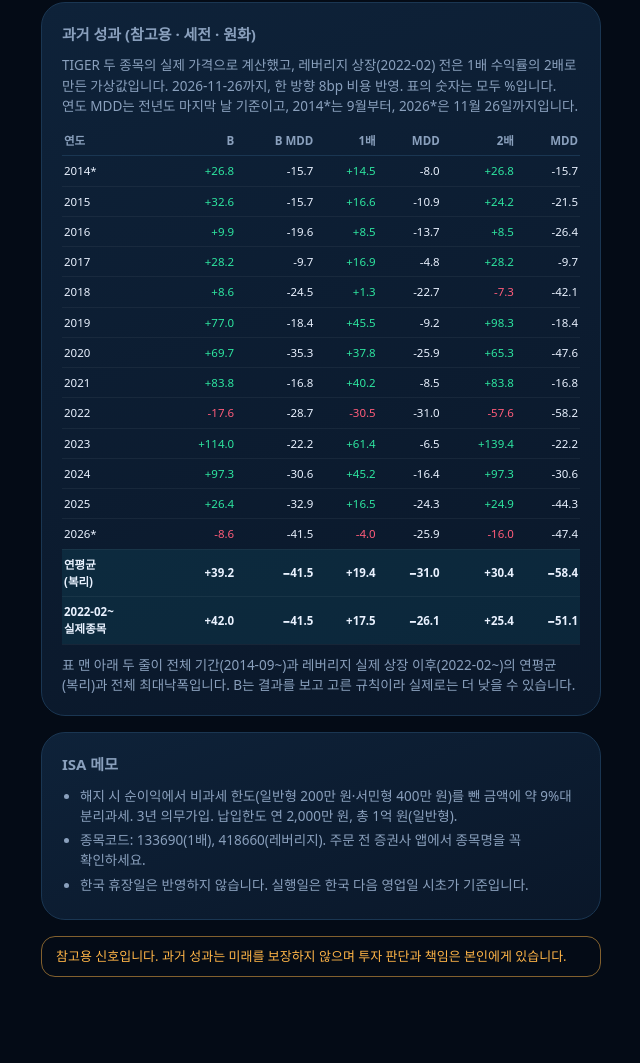
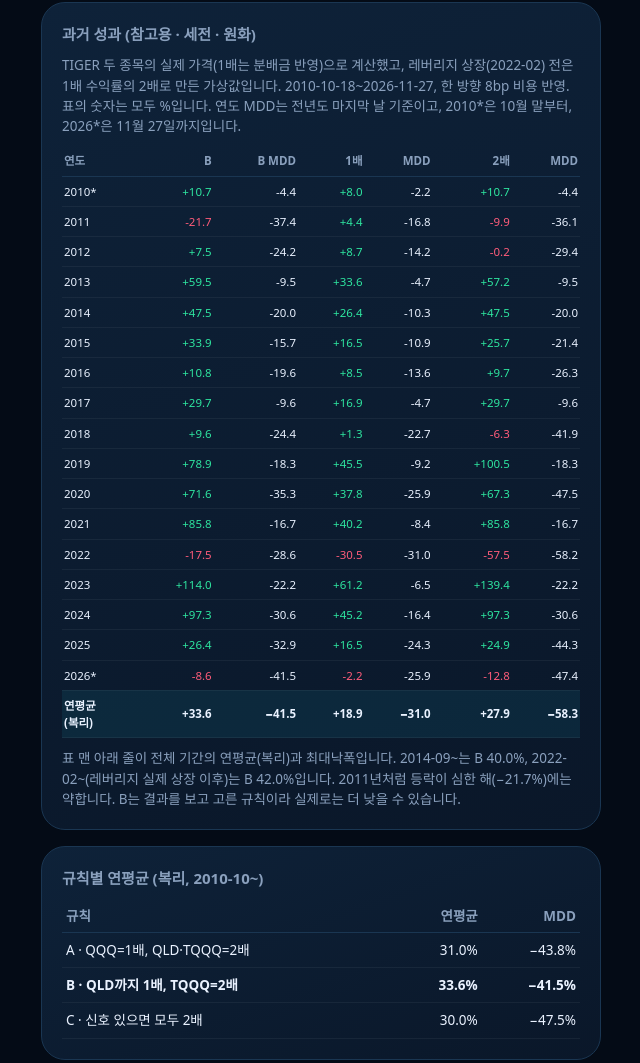
Before and after one commit to joy1836-ctrl/robust-v20-mobile, a plain HTML site: page docs/isa.html in a window 1280 px wide. Shown: the part 873-1936 px from the top of the page, without its empty margins (319-959 px from the left). Before the commit the page ends 1886 px from the top, so only its background shows below. Drawn offline with Linux system fonts and the light colour scheme.

Commit message:
ISA 화면 성과 표를 2010-10~2026-11-27 값으로 교체, A/B/C 연평균 표 추가 (#36)
Claude-Session: https://claude.ai/code/session_01JB2qhwvyRfoKgCP4PrHP5j

Co-authored-by: Claude <noreply@anthropic.com>

```diff
--- a/docs/isa.html
+++ b/docs/isa.html
@@ -54,9 +54,13 @@ ul{margin:6px 0 0;padding-left:18px}li{margin:4px 0}
     <p class="m" style="margin:10px 0 0">QQQ와 QLD 사이 신호 변화는 ISA에서는 같은 1배라 주문이 없습니다. 주문 방식은 V20과 같습니다: 현금에서는 시초 매수, 갈아탈 때는 시초 매도 후 종가 매수, 현금으로 갈 때는 시초 매도.</p></div>
   <div class="card"><h2>최근 이력</h2><div id="hist" class="m">불러오는 중…</div></div>
   <div class="card"><h2>과거 성과 (참고용 · 세전 · 원화)</h2>
-    <p class="m" style="margin:0 0 10px">TIGER 두 종목의 실제 가격으로 계산했고, 레버리지 상장(2022-02) 전은 1배 수익률의 2배로 만든 가상값입니다. 2026-11-26까지, 한 방향 8bp 비용 반영. 표의 숫자는 모두 %입니다. 연도 MDD는 전년도 마지막 날 기준이고, 2014*는 9월부터, 2026*은 11월 26일까지입니다.</p>
+    <p class="m" style="margin:0 0 10px">TIGER 두 종목의 실제 가격(1배는 분배금 반영)으로 계산했고, 레버리지 상장(2022-02) 전은 1배 수익률의 2배로 만든 가상값입니다. 2010-10-18~2026-11-27, 한 방향 8bp 비용 반영. 표의 숫자는 모두 %입니다. 연도 MDD는 전년도 마지막 날 기준이고, 2010*은 10월 말부터, 2026*은 11월 27일까지입니다.</p>
     <div class="wrap"><table id="perf"></table></div>
-    <p class="m" style="margin:10px 0 0">표 맨 아래 두 줄이 전체 기간(2014-09~)과 레버리지 실제 상장 이후(2022-02~)의 연평균(복리)과 전체 최대낙폭입니다. B는 결과를 보고 고른 규칙이라 실제로는 더 낮을 수 있습니다.</p></div>
+    <p class="m" style="margin:10px 0 0">표 맨 아래 줄이 전체 기간의 연평균(복리)과 최대낙폭입니다. 2014-09~는 B 40.0%, 2022-02~(레버리지 실제 상장 이후)는 B 42.0%입니다. 2011년처럼 등락이 심한 해(−21.7%)에는 약합니다. B는 결과를 보고 고른 규칙이라 실제로는 더 낮을 수 있습니다.</p></div>
+  <div class="card"><h2>규칙별 연평균 (복리, 2010-10~)</h2><table><tr><th>규칙</th><th>연평균</th><th>MDD</th></tr>
+    <tr><td>A · QQQ=1배, QLD·TQQQ=2배</td><td class="num">31.0%</td><td class="num">−43.8%</td></tr>
+    <tr><td><b>B · QLD까지 1배, TQQQ=2배</b></td><td class="num"><b>33.6%</b></td><td class="num"><b>−41.5%</b></td></tr>
+    <tr><td>C · 신호 있으면 모두 2배</td><td class="num">30.0%</td><td class="num">−47.5%</td></tr></table></div>
   <div class="card"><h2>ISA 메모</h2><ul class="m">
     <li>해지 시 순이익에서 비과세 한도(일반형 200만 원·서민형 400만 원)를 뺀 금액에 약 9%대 분리과세. 3년 의무가입. 납입한도 연 2,000만 원, 총 1억 원(일반형).</li>
     <li>종목코드: 133690(1배), 418660(레버리지). 주문 전 증권사 앱에서 종목명을 꼭 확인하세요.</li>
@@ -70,9 +74,9 @@ const NM={CASH:'현금',TIGER1X:'TIGER 미국나스닥100 (1배)',TIGER2X:'TIGER
 const CL={CASH:'cash',TIGER1X:'one',TIGER2X:'two'};
 const SG={HOLD:'유지',BUY:'매수',SELL_ALL:'전량 매도',SWITCH:'종목 교체'};
 const V20N=['현금','QQQ','QLD','TQQQ'];
-const PERF=[[2014,26.8,-15.7,14.5,-8.0,26.8,-15.7],[2015,32.6,-15.7,16.6,-10.9,24.2,-21.5],[2016,9.9,-19.6,8.5,-13.7,8.5,-26.4],[2017,28.2,-9.7,16.9,-4.8,28.2,-9.7],[2018,8.6,-24.5,1.3,-22.7,-7.3,-42.1],[2019,77.0,-18.4,45.5,-9.2,98.3,-18.4],[2020,69.7,-35.3,37.8,-25.9,65.3,-47.6],[2021,83.8,-16.8,40.2,-8.5,83.8,-16.8],[2022,-17.6,-28.7,-30.5,-31.0,-57.6,-58.2],[2023,114.0,-22.2,61.4,-6.5,139.4,-22.2],[2024,97.3,-30.6,45.2,-16.4,97.3,-30.6],[2025,26.4,-32.9,16.5,-24.3,24.9,-44.3],[2026,-8.6,-41.5,-4.0,-25.9,-16.0,-47.4]];
+const PERF=[[2010,10.7,-4.4,8.0,-2.2,10.7,-4.4],[2011,-21.7,-37.4,4.4,-16.8,-9.9,-36.1],[2012,7.5,-24.2,8.7,-14.2,-0.2,-29.4],[2013,59.5,-9.5,33.6,-4.7,57.2,-9.5],[2014,47.5,-20.0,26.4,-10.3,47.5,-20.0],[2015,33.9,-15.7,16.5,-10.9,25.7,-21.4],[2016,10.8,-19.6,8.5,-13.6,9.7,-26.3],[2017,29.7,-9.6,16.9,-4.7,29.7,-9.6],[2018,9.6,-24.4,1.3,-22.7,-6.3,-41.9],[2019,78.9,-18.3,45.5,-9.2,100.5,-18.3],[2020,71.6,-35.3,37.8,-25.9,67.3,-47.5],[2021,85.8,-16.7,40.2,-8.4,85.8,-16.7],[2022,-17.5,-28.6,-30.5,-31.0,-57.5,-58.2],[2023,114.0,-22.2,61.2,-6.5,139.4,-22.2],[2024,97.3,-30.6,45.2,-16.4,97.3,-30.6],[2025,26.4,-32.9,16.5,-24.3,24.9,-44.3],[2026,-8.6,-41.5,-2.2,-25.9,-12.8,-47.4]];
 const pc=v=>`<span class="${v>=0?'p':'n'}">${v>0?'+':''}${v.toFixed(1)}</span>`;
-$('perf').innerHTML='<tr><th>연도</th><th>B</th><th>B MDD</th><th>1배</th><th>MDD</th><th>2배</th><th>MDD</th></tr>'+PERF.map(r=>`<tr><td>${r[0]}${r[0]===2014||r[0]===2026?'*':''}</td>`+r.slice(1).map((v,i)=>i%2?`<td class="num">${v.toFixed(1)}</td>`:`<td class="num">${pc(v)}</td>`).join('')+'</tr>').join('')+'<tr class="sum"><td>연평균<br>(복리)</td><td class="num">+39.2</td><td class="num">−41.5</td><td class="num">+19.4</td><td class="num">−31.0</td><td class="num">+30.4</td><td class="num">−58.4</td></tr><tr class="sum"><td>2022-02~<br>실제종목</td><td class="num">+42.0</td><td class="num">−41.5</td><td class="num">+17.5</td><td class="num">−26.1</td><td class="num">+25.4</td><td class="num">−51.1</td></tr>';
+$('perf').innerHTML='<tr><th>연도</th><th>B</th><th>B MDD</th><th>1배</th><th>MDD</th><th>2배</th><th>MDD</th></tr>'+PERF.map(r=>`<tr><td>${r[0]}${r[0]===2010||r[0]===2026?'*':''}</td>`+r.slice(1).map((v,i)=>i%2?`<td class="num">${v.toFixed(1)}</td>`:`<td class="num">${pc(v)}</td>`).join('')+'</tr>').join('')+'<tr class="sum"><td>연평균<br>(복리)</td><td class="num">+33.6</td><td class="num">−41.5</td><td class="num">+18.9</td><td class="num">−31.0</td><td class="num">+27.9</td><td class="num">−58.3</td></tr>';
 (async()=>{
   let S=null;try{const r=await fetch('signal.json',{cache:'no-store'});if(r.ok)S=await r.json()}catch(_){}
   if(!S||!S.isa){$('today').innerHTML='<div class="card"><h2>오늘의 ISA 신호</h2><p class="m" style="margin:0">신호를 불러오지 못했습니다. 다음 갱신 후 다시 확인하세요.</p></div>';$('hist').textContent='-';return}
```
Also changed, not shown: docs/index.html (+2 -2 lines).
